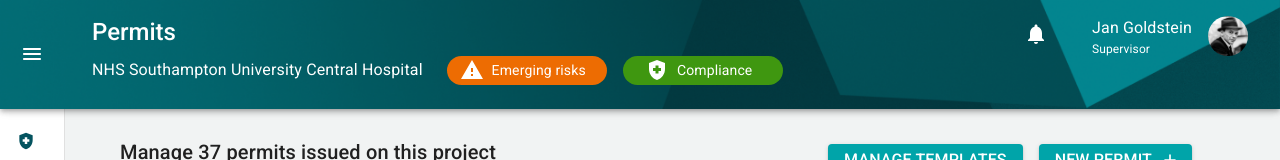
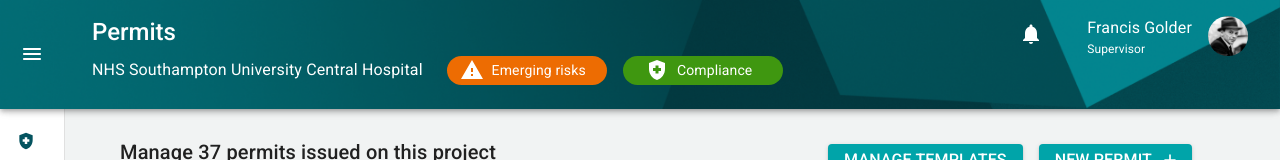
Before and after one commit to Catherinen29/skunkworks, a React (Create React App) app: page / in a window 1280 px wide. Shown: the top 160 px of the page. Built offline with nearby package versions, Linux system fonts and the light colour scheme.

Commit message:
Insert worker.

```diff
--- a/src/components/common/SideBar.js
+++ b/src/components/common/SideBar.js
@@ -34,6 +34,11 @@ export default function SideBar() {
   const navigate = useNavigate()
 
   const workers = [{
+    name: 'Francis Golder',
+    value: 'Francis Golder',
+    position: 'Supervisor',
+    verified: true,
+  }, {
     name: 'Jan Goldstein',
     value: 'Jan Goldstein',
     position: 'Supervisor',
```
